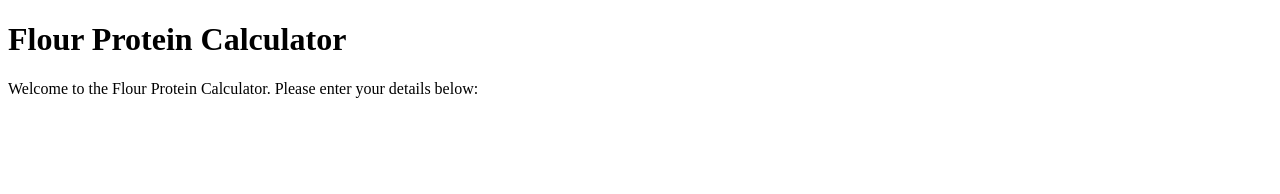
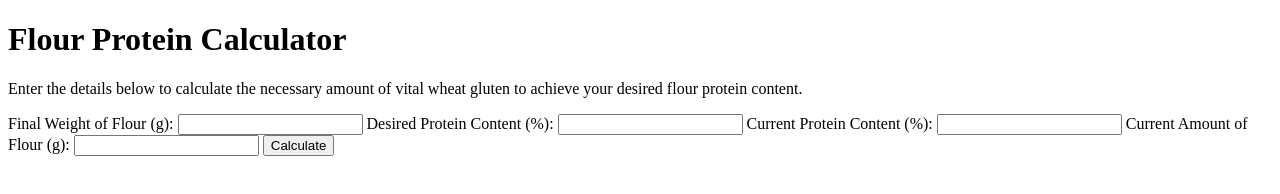
Before and after one commit to A2CProductions/vital, a plain HTML site: page index.html in a window 1280 px wide. Drawn offline with Linux system fonts and the light colour scheme.

Commit message:
Update index.html

```diff
--- a/index.html
+++ b/index.html
@@ -4,10 +4,44 @@
     <meta charset="UTF-8">
     <meta name="viewport" content="width=device-width, initial-scale=1.0">
     <title>Flour Protein Calculator</title>
+    <!-- Optional: Link to external CSS file -->
+    <link rel="stylesheet" href="style.css">
 </head>
 <body>
     <h1>Flour Protein Calculator</h1>
-    <p>Welcome to the Flour Protein Calculator. Please enter your details below:</p>
-    <!-- Your form and script to interact with the calculator -->
+    <p>Enter the details below to calculate the necessary amount of vital wheat gluten to achieve your desired flour protein content.</p>
+
+    <!-- Form for input -->
+    <form id="calculatorForm">
+        <label for="finalWeight">Final Weight of Flour (g):</label>
+        <input type="number" id="finalWeight" name="finalWeight" required>
+
+        <label for="targetProtein">Desired Protein Content (%):</label>
+        <input type="number" id="targetProtein" name="targetProtein" step="0.1" required>
+
+        <label for="currentProtein">Current Protein Content (%):</label>
+        <input type="number" id="currentProtein" name="currentProtein" step="0.1" required>
+
+        <label for="currentAmount">Current Amount of Flour (g):</label>
+        <input type="number" id="currentAmount" name="currentAmount" required>
+
+        <button type="button" onclick="calculateGluten()">Calculate</button>
+    </form>
+
+    <!-- Output Result -->
+    <div id="result"></div>
+
+    <!-- JavaScript -->
+    <script>
+        function calculateGluten() {
+            var finalWeight = parseFloat(document.getElementById('finalWeight').value);
+            var targetProtein = parseFloat(document.getElementById('targetProtein').value);
+            var currentProtein = parseFloat(document.getElementById('currentProtein').value);
+            var currentAmount = parseFloat(document.getElementById('currentAmount').value);
+
+            var neededGluten = (finalWeight * targetProtein - currentAmount * currentProtein) / (75 - targetProtein);
+            document.getElementById('result').innerHTML = `Needed Vital Wheat Gluten: ${neededGluten.toFixed(2)} g`;
+        }
+    </script>
 </body>
 </html>
```
